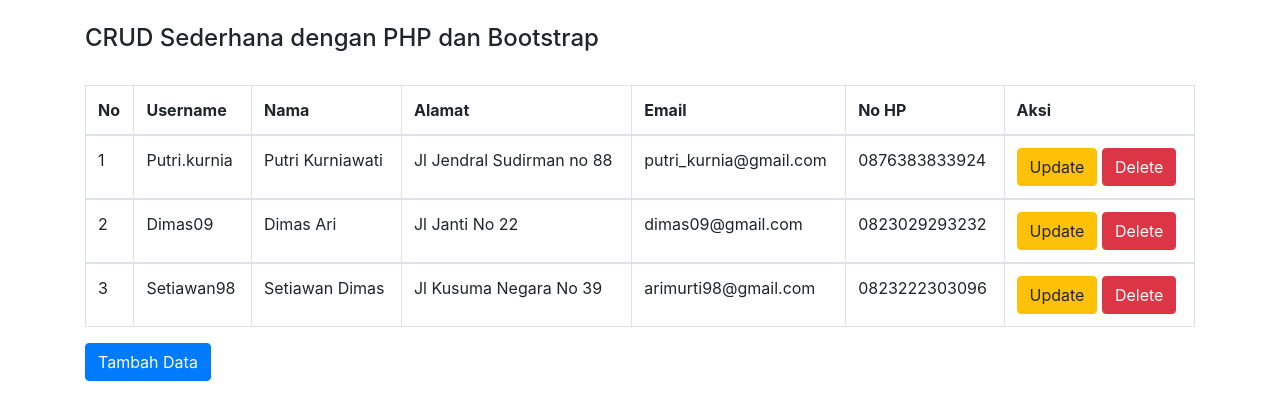
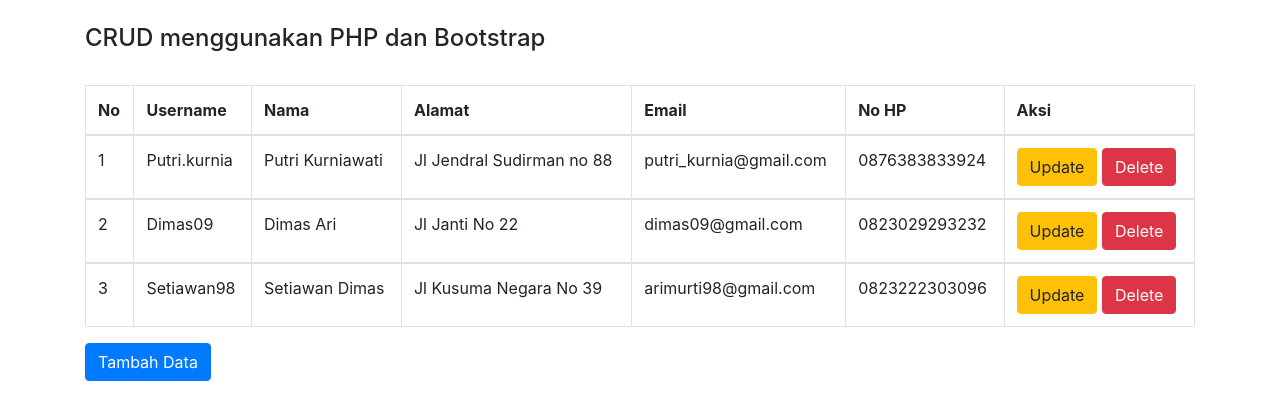
Before and after one commit to AlFatah743/crud_bank, a PHP site: page / in a window 1280 px wide. Shown: the top 420 px of the page. Run offline with PHP 8.4, Linux system fonts and the light colour scheme; data comes from the database, SQL or seed files in the repository.

Commit message:
Saya edit bagian judul

```diff
--- a/index.php
+++ b/index.php
@@ -7,7 +7,7 @@
 <body>
 <div class="container">
     <br>
-    <h4>CRUD Sederhana dengan PHP dan Bootstrap</h4>
+    <h4>CRUD menggunakan PHP dan Bootstrap</h4>
 <?php
 
     include "koneksi.php";
```
